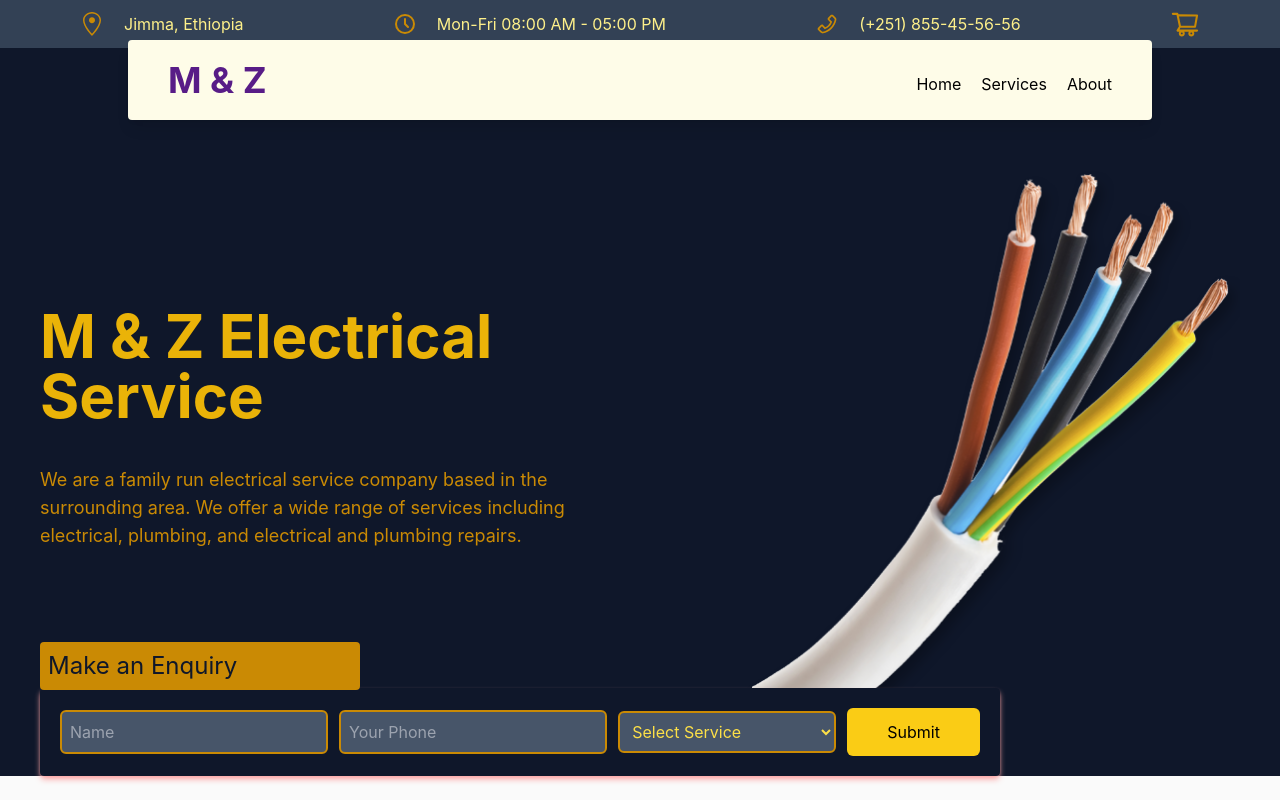
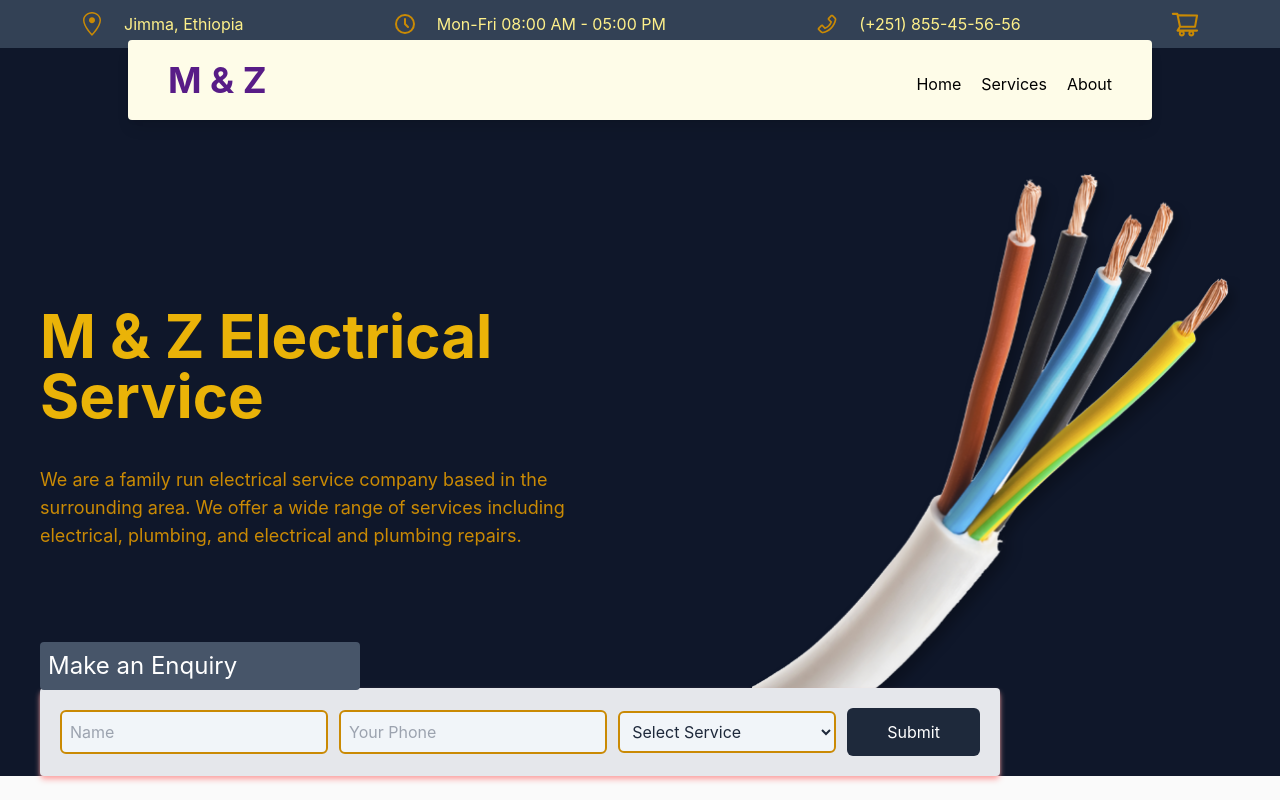
Before and after one commit to mengiefen/elec-service-frontend, a Next.js app: page / in a window 1280 px wide. Shown: the top 800 px of the page. Built offline with nearby package versions, Linux system fonts and the light colour scheme.

Commit message:
change color theme

```diff
--- a/src/components/elements/EnquiryForm.tsx
+++ b/src/components/elements/EnquiryForm.tsx
@@ -22,8 +22,8 @@ const EnquiryForm = () => {
   };
 
   return (
-    <div className="relative flex items-center justify-between bg-slate-900 w-[80%] p-5 rounded shadow-red-300 shadow-md">
-      <h2 className="absolute -top-1/4 -translate-y-1/2 p-2 left-0 w-2/6 bg-yellow-600 text-slate-900 text-2xl rounded">
+    <div className="relative flex items-center justify-between bg-gray-200 w-[80%] p-5 rounded shadow-red-300 shadow-md">
+      <h2 className="absolute -top-1/4 -translate-y-1/2 p-2 left-0 w-2/6 bg-slate-600 text-white text-2xl rounded">
         Make an Enquiry
       </h2>
       <form
@@ -36,18 +36,18 @@ const EnquiryForm = () => {
           type="text"
           id="name"
           onChange={(e) => handleChange(e)}
-          className="p-2 border-2 border-yellow-600 rounded-md focus:outline-none focus:border-yellow-400 bg-slate-600 text-yellow-300 "
+          className="p-2 border-2 border-yellow-600 rounded-md focus:outline-none focus:border-slate-400 bg-slate-100 text-slate-800 "
           placeholder="Name"
         />
         <input
           type="tel"
           id="phone"
           onChange={(e) => handleChange(e)}
-          className="p-2 border-2 border-yellow-600 rounded-md focus:outline-none focus:border-yellow-400 bg-slate-600 text-yellow-300"
+          className="p-2 border-2 border-yellow-600 rounded-md focus:outline-none focus:border-slate-400 bg-slate-100 text-slate-800 "
           placeholder="Your Phone"
         />
 
-        <select className="p-2 border-2 border-yellow-600 rounded-md focus:outline-none focus:border-yellow-400 bg-slate-600 text-yellow-300">
+        <select className="p-2 border-2 border-yellow-600 rounded-md focus:outline-none focus:border-slate-400 bg-slate-100 text-slate-800 ">
           <option value="">Select Service</option>
           <option value="Electrical">Electrical</option>
           <option value="Plumbing">Plumbing</option>
@@ -56,7 +56,10 @@ const EnquiryForm = () => {
           </option>
         </select>
 
-        <button type="submit" className="bg-yellow-400 p-3 rounded-md px-10">
+        <button
+          type="submit"
+          className="bg-slate-800 text-white p-3 rounded-md px-10"
+        >
           Submit
         </button>
       </form>
```
